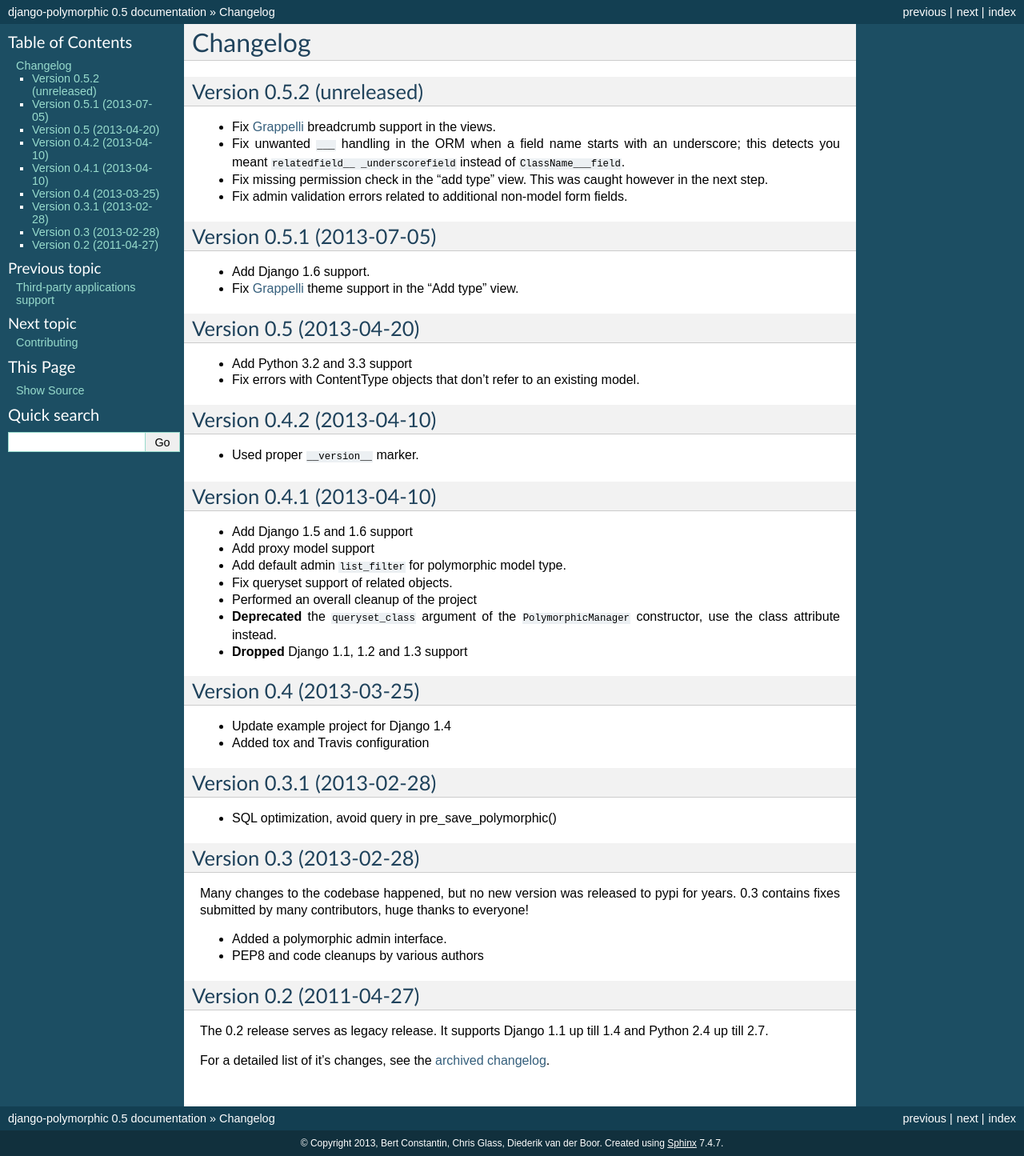
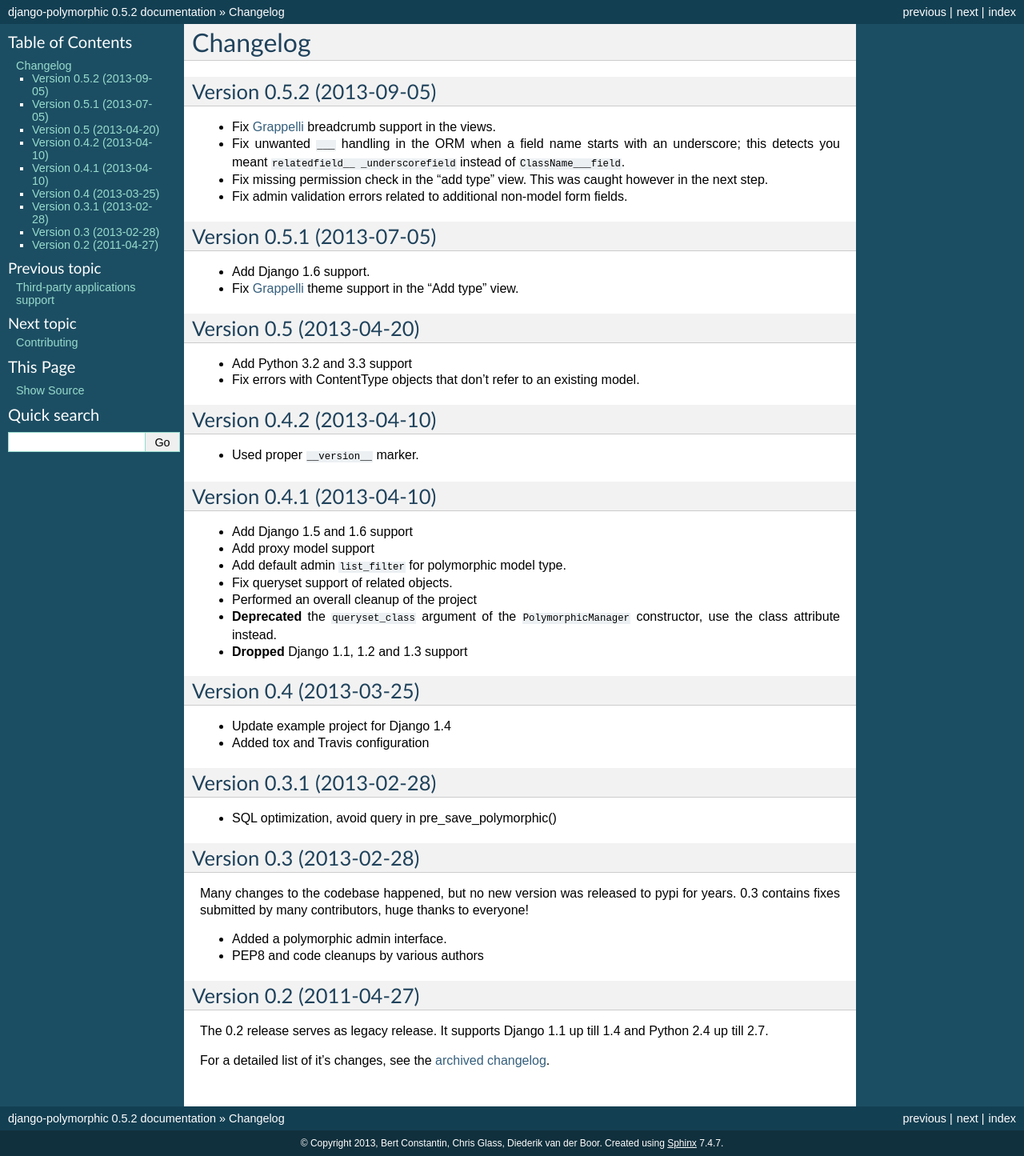
Before and after one commit to jazzband/django-polymorphic, a Sphinx documentation site: the page built from docs/changelog.rst, in a window 1280 px wide. Shown: the whole page at 80% size. Built offline with Sphinx 7.4.7, drawn with Linux system fonts in a browser that asks for light colours.

Commit message:
Bump version to 0.5.2

```diff
--- a/docs/changelog.rst
+++ b/docs/changelog.rst
@@ -1,7 +1,7 @@
 Changelog
 ==========
 
-Version 0.5.2 (unreleased)
+Version 0.5.2 (2013-09-05)
 --------------------------
 
 * Fix Grappelli_ breadcrumb support in the views.
--- a/docs/conf.py
+++ b/docs/conf.py
@@ -54,9 +54,9 @@
 # built documents.
 #
 # The short X.Y version.
-version = '0.5'
+version = '0.5.2'
 # The full version, including alpha/beta/rc tags.
-release = '0.5'
+release = '0.5.2'
 
 # The language for content autogenerated by Sphinx. Refer to documentation
 # for a list of supported languages.
--- a/polymorphic/__version__.py
+++ b/polymorphic/__version__.py
@@ -11,4 +11,4 @@
     6. git commit
     7. push to github
 """
-__version__ = "0.5.2.dev0"
+__version__ = "0.5.2"
```
